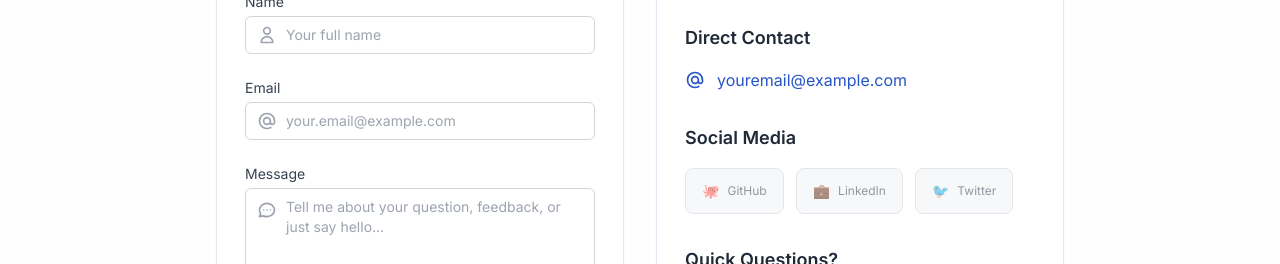
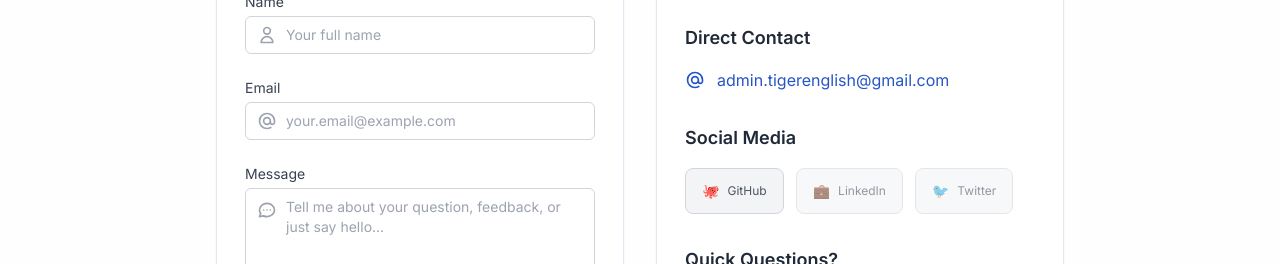
Before and after one commit to afk-bro/tiger-english, a React (Vite) app: page /contact in a window 1280 px wide. Shown: the part 314-578 px from the top of the page. Built offline with nearby package versions, Linux system fonts and the light colour scheme; no server answers.

Commit message:
feat: add real GitHub link and contact email on About and Contact pages

```diff
--- a/src/pages/About.tsx
+++ b/src/pages/About.tsx
@@ -11,7 +11,7 @@ export default function About() {
   ];
 
   const socialLinks = [
-    { name: "GitHub", icon: "🐙", href: "#", comingSoon: true },
+    { name: "GitHub", icon: "🐙", href: "https://github.com/afk-bro" },
     { name: "LinkedIn", icon: "💼", href: "#", comingSoon: true },
     { name: "Twitter", icon: "🐦", href: "#", comingSoon: true },
   ];
@@ -93,14 +93,15 @@ export default function About() {
           </h2>
           <div className="flex flex-wrap gap-4 justify-center sm:justify-start mb-6">
             {socialLinks.map((social) => (
+              <div key={social.name} className="relative group">
+                {social.comingSoon ? (
+                  <>
                     <div
-                key={social.name}
-                className="relative group"
                       role="button"
                       tabIndex={0}
                       aria-label={`${social.name} profile (coming soon)`}
+                      className="flex items-center gap-2 px-4 py-3 bg-gray-100 dark:bg-gray-800 rounded-lg border border-gray-300 dark:border-gray-600 opacity-60 cursor-not-allowed"
                     >
-                <div className="flex items-center gap-2 px-4 py-3 bg-gray-100 dark:bg-gray-800 rounded-lg border border-gray-300 dark:border-gray-600 opacity-60 cursor-not-allowed">
                       <span className="text-lg" role="img" aria-hidden="true">
                         {social.icon}
                       </span>
@@ -111,6 +112,23 @@ export default function About() {
                     <div className="absolute -top-8 left-1/2 transform -translate-x-1/2 bg-gray-900 text-white text-xs px-2 py-1 rounded opacity-0 group-hover:opacity-100 transition-opacity pointer-events-none whitespace-nowrap">
                       Coming Soon
                     </div>
+                  </>
+                ) : (
+                  <a
+                    href={social.href}
+                    target="_blank"
+                    rel="noopener noreferrer"
+                    aria-label={`${social.name} profile`}
+                    className="flex items-center gap-2 px-4 py-3 bg-gray-100 dark:bg-gray-800 rounded-lg border border-gray-300 dark:border-gray-600 hover:border-primary-400 hover:bg-primary-50 dark:hover:bg-primary-900/20 transition-colors"
+                  >
+                    <span className="text-lg" role="img" aria-hidden="true">
+                      {social.icon}
+                    </span>
+                    <span className="text-sm font-medium text-gray-600 dark:text-gray-400">
+                      {social.name}
+                    </span>
+                  </a>
+                )}
               </div>
             ))}
           </div>
@@ -125,7 +143,7 @@ export default function About() {
             Want to share feedback, ideas, or just say hi?
           </p>
           <a
-            href="mailto:youremail@example.com"
+            href="mailto:admin.tigerenglish@gmail.com"
             className="inline-block bg-primary-600 hover:bg-primary-700 focus:bg-primary-700 focus:outline-none focus:ring-2 focus:ring-primary-500 focus:ring-offset-2 dark:focus:ring-offset-gray-800 text-white px-6 py-3 rounded-lg text-sm font-medium transition-all duration-200 transform hover:scale-105"
             aria-label="Send email to the creator of Tiger English"
           >
--- a/src/pages/Contact.tsx
+++ b/src/pages/Contact.tsx
@@ -39,7 +39,7 @@ export default function Contact() {
   };
 
   const socialLinks = [
-    { name: "GitHub", icon: "🐙", href: "#", comingSoon: true },
+    { name: "GitHub", icon: "🐙", href: "https://github.com/afk-bro" },
     { name: "LinkedIn", icon: "💼", href: "#", comingSoon: true },
     { name: "Twitter", icon: "🐦", href: "#", comingSoon: true },
   ];
@@ -175,10 +175,10 @@ export default function Contact() {
                 </div>
                 <div className="ml-3">
                   <a
-                    href="mailto:youremail@example.com"
+                    href="mailto:admin.tigerenglish@gmail.com"
                     className="text-primary-600 dark:text-primary-400 hover:text-primary-700 dark:hover:text-primary-300 transition-colors"
                   >
-                    youremail@example.com
+                    admin.tigerenglish@gmail.com
                   </a>
                 </div>
               </div>
@@ -192,14 +192,15 @@ export default function Contact() {
             </h3>
             <div className="flex flex-wrap gap-3">
               {socialLinks.map((social) => (
+                <div key={social.name} className="relative group">
+                  {social.comingSoon ? (
+                    <>
                       <div
-                  key={social.name}
-                  className="relative group"
                         role="button"
                         tabIndex={0}
                         aria-label={`${social.name} profile (coming soon)`}
+                        className="flex items-center gap-2 px-4 py-3 bg-gray-100 dark:bg-gray-800 rounded-lg border border-gray-300 dark:border-gray-600 opacity-60 cursor-not-allowed"
                       >
-                  <div className="flex items-center gap-2 px-4 py-3 bg-gray-100 dark:bg-gray-800 rounded-lg border border-gray-300 dark:border-gray-600 opacity-60 cursor-not-allowed">
                         <span className="text-sm" role="img" aria-hidden="true">
                           {social.icon}
                         </span>
@@ -210,6 +211,23 @@ export default function Contact() {
                       <div className="absolute -top-8 left-1/2 transform -translate-x-1/2 bg-gray-900 text-white text-xs px-2 py-1 rounded opacity-0 group-hover:opacity-100 transition-opacity pointer-events-none whitespace-nowrap">
                         Coming Soon
                       </div>
+                    </>
+                  ) : (
+                    <a
+                      href={social.href}
+                      target="_blank"
+                      rel="noopener noreferrer"
+                      aria-label={`${social.name} profile`}
+                      className="flex items-center gap-2 px-4 py-3 bg-gray-100 dark:bg-gray-800 rounded-lg border border-gray-300 dark:border-gray-600 hover:border-primary-400 hover:bg-primary-50 dark:hover:bg-primary-900/20 transition-colors"
+                    >
+                      <span className="text-sm" role="img" aria-hidden="true">
+                        {social.icon}
+                      </span>
+                      <span className="text-xs font-medium text-gray-600 dark:text-gray-400">
+                        {social.name}
+                      </span>
+                    </a>
+                  )}
                 </div>
               ))}
             </div>
```
Lines whose indentation alone changed are shown as unchanged.
